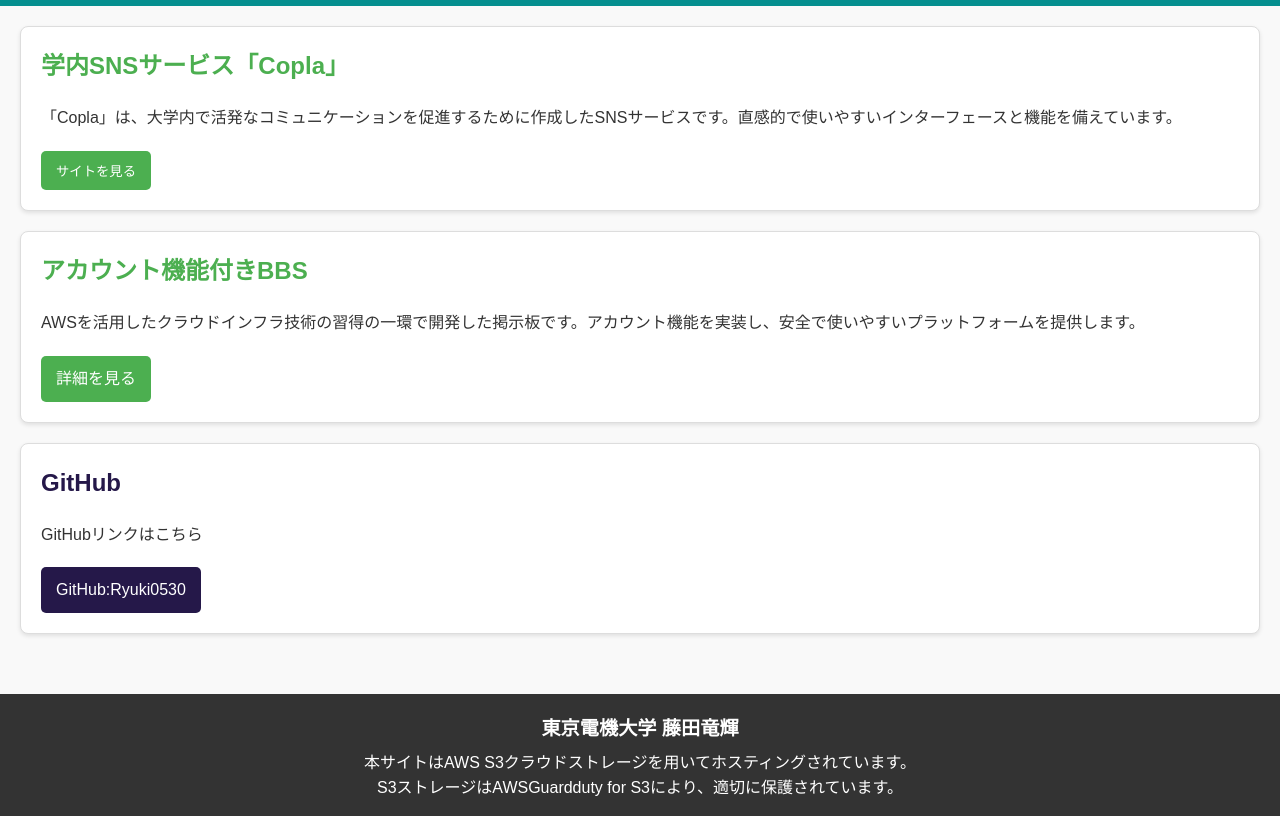
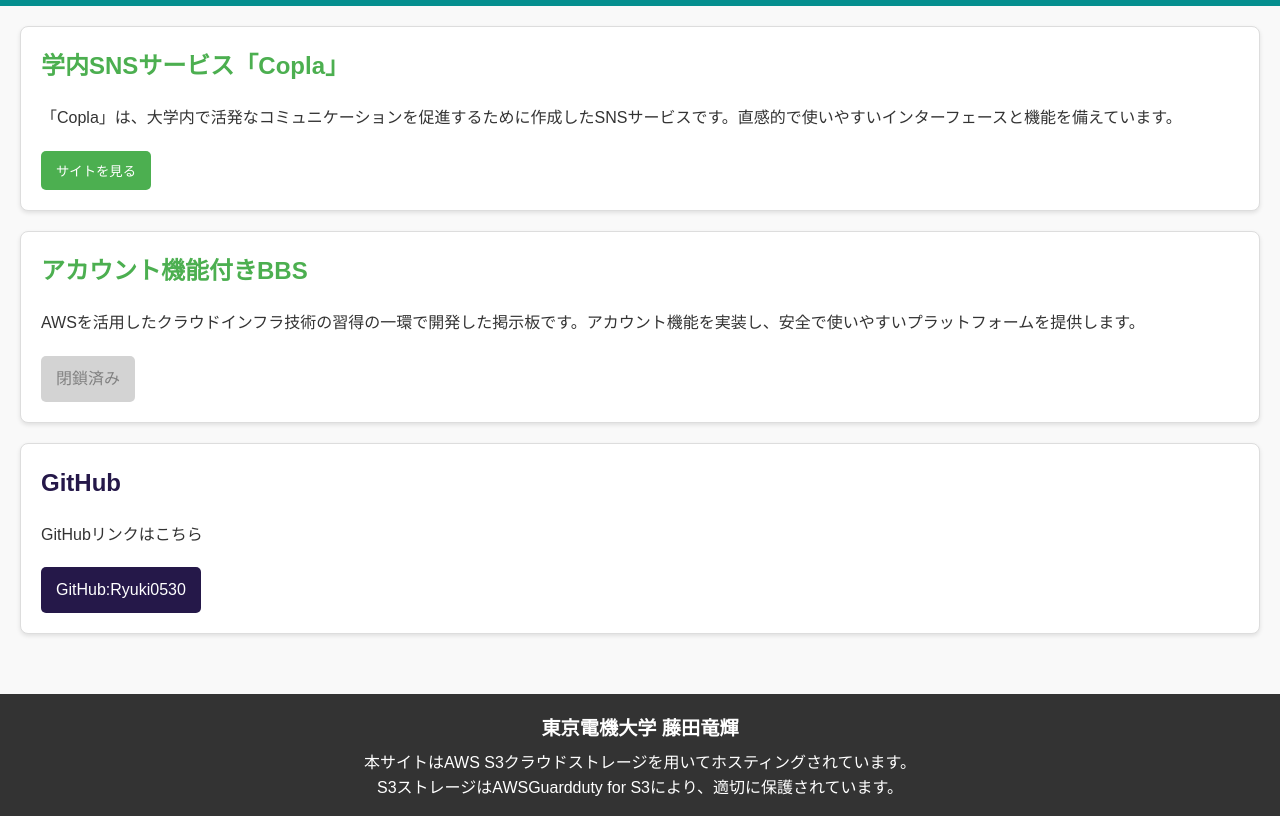
Before and after one commit to Ryuki0530/webPortfolio, a plain HTML site: page index.html in a window 1280 px wide. Shown: the part 85-901 px from the top of the page. Drawn offline with Linux system fonts and the light colour scheme.

Commit message:
BBS閉鎖の旨を記載

```diff
--- a/index.html
+++ b/index.html
@@ -24,7 +24,13 @@
             <p>
                 AWSを活用したクラウドインフラ技術の習得の一環で開発した掲示板です。アカウント機能を実装し、安全で使いやすいプラットフォームを提供します。
             </p>
-            <a href="https://studentslog.com/phpBBSwithAccountFunction/MainSite/Home.php" target="_blank">詳細を見る</a>
+            <a href="" target="_blank">閉鎖済み</a>
+            <style>
+                a[href=""] {
+                    color: gray;
+                    background-color: lightgray;
+                }
+            </style>
         </div>
         <div class="github">
             <h2>GitHub</h2>
```
